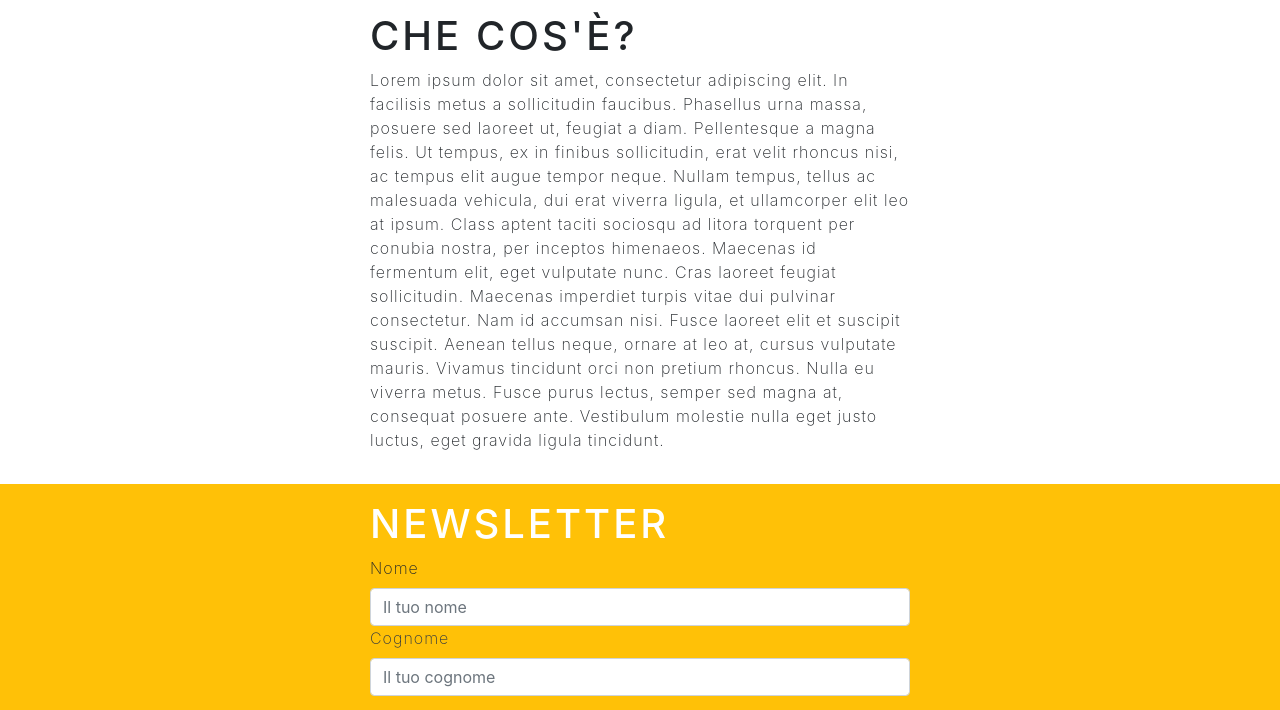
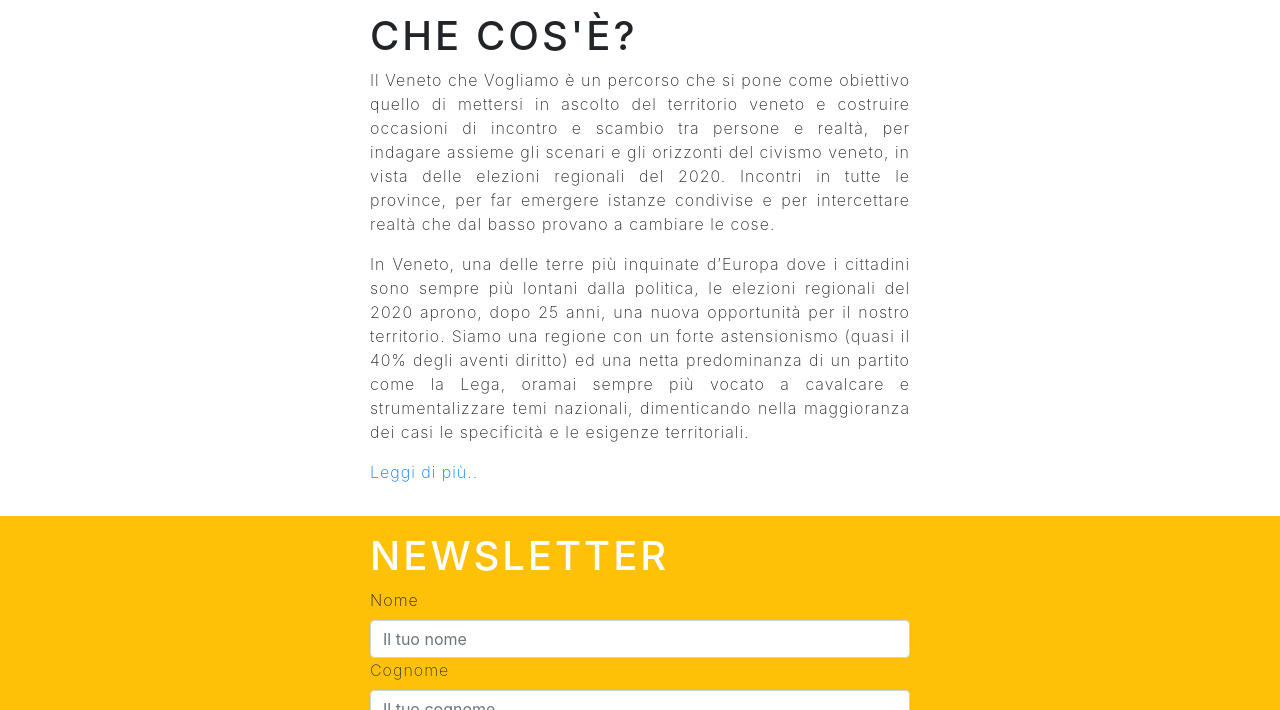
Before and after one commit to venetochevogliamo/venetochevogliamo.it, a Jekyll site: the page built from index.html, in a window 1280 px wide and 900 px high, scrolled down 290 px, cut to the strip 190-900 px from the top of the window. Built offline with Jekyll 4.4.1, drawn with Linux system fonts in a browser that asks for light colours; nearby versions of some CDN libraries; library files that are not in the unit come from our copies.

Commit message:
New about text

```diff
--- a/_includes/about.html
+++ b/_includes/about.html
@@ -3,22 +3,76 @@
   <div class="row justify-content-md-center py-3">
     <div class="col col-md-6">
       <h1>Che cos'è?</h1>
-      <p class="justify">
-        Lorem ipsum dolor sit amet, consectetur adipiscing elit. In facilisis
-        metus a sollicitudin faucibus. Phasellus urna massa, posuere sed laoreet
-        ut, feugiat a diam. Pellentesque a magna felis. Ut tempus, ex in finibus
-        sollicitudin, erat velit rhoncus nisi, ac tempus elit augue tempor
-        neque. Nullam tempus, tellus ac malesuada vehicula, dui erat viverra
-        ligula, et ullamcorper elit leo at ipsum. Class aptent taciti sociosqu
-        ad litora torquent per conubia nostra, per inceptos himenaeos. Maecenas
-        id fermentum elit, eget vulputate nunc. Cras laoreet feugiat
-        sollicitudin. Maecenas imperdiet turpis vitae dui pulvinar consectetur.
-        Nam id accumsan nisi. Fusce laoreet elit et suscipit suscipit. Aenean
-        tellus neque, ornare at leo at, cursus vulputate mauris. Vivamus
-        tincidunt orci non pretium rhoncus. Nulla eu viverra metus. Fusce purus
-        lectus, semper sed magna at, consequat posuere ante. Vestibulum molestie
-        nulla eget justo luctus, eget gravida ligula tincidunt.
+      <p class="text-justify">
+        Il Veneto che Vogliamo è un percorso che si pone come obiettivo quello
+        di mettersi in ascolto del territorio veneto e costruire occasioni di
+        incontro e scambio tra persone e realtà, per indagare assieme gli
+        scenari e gli orizzonti del civismo veneto, in vista delle elezioni
+        regionali del 2020. Incontri in tutte le province, per far emergere
+        istanze condivise e per intercettare realtà che dal basso provano a
+        cambiare le cose.
       </p>
+      <p class="text-justify">
+        In Veneto, una delle terre più inquinate d’Europa dove i cittadini sono
+        sempre più lontani dalla politica, le elezioni regionali del 2020
+        aprono, dopo 25 anni, una nuova opportunità per il nostro territorio.
+        Siamo una regione con un forte astensionismo (quasi il 40% degli aventi
+        diritto) ed una netta predominanza di un partito come la Lega, oramai
+        sempre più vocato a cavalcare e strumentalizzare temi nazionali,
+        dimenticando nella maggioranza dei casi le specificità e le esigenze
+        territoriali.
+      </p>
+      <p>
+        <a
+          data-toggle="collapse"
+          href="#collapseText"
+          role="button"
+          aria-expanded="false"
+          aria-controls="collapseText"
+        >
+          Leggi di pi&ugrave;..
+        </a>
+      </p>
+      <div class="collapse" id="collapseText">
+        <p class="text-justify">
+          Ci sono però molti veneti profondamente convinti che il futuro non sia
+          scritto, che nella regione esistano forti spinte verso il cambiamento
+          e che serva mettersi in gioco tutti assieme con molta umiltà per
+          disegnarlo. Per questo prende il via questa campagna, per costruire
+          una rete tra soggetti e persone senza un fulcro centrale definito, per
+          coinvolgere e ascoltare il territorio, facendolo partecipe e
+          protagonista di un processo per la costruzione di un nuovo percorso
+          politico dal basso. In questi incontri si discuterà di temi strategici
+          per il nostro territorio: ambiente, sanità, trasporti, lavoro, temi
+          che sappiano fare da innesco ad un dibattito dove tutti potranno avere
+          voce, con brevi interventi. Sarà poi chi vive il territorio a
+          contribuire e portare la propria esperienza e costruire il dibattito.
+        </p>
+        <p class="text-justify">
+          Perchè discuteremo di temi, prima di ogni altra cosa.
+        </p>
+        <p class="text-justify">
+          Ciò che ci unisce e fa da base ad un percorso condiviso non lo
+          possiamo trovare nei calcoli o nelle appartenenze. Sta nelle grandi
+          questioni che riguardano la nostra terra, ed è discutendo di quelle
+          che possiamo costruire una base comune. Se esiste una possibilità di
+          costruire un percorso innovativo ed efficace in Veneto, serve
+          coinvolgere le periferie (fisiche e sociali) per portarne la voce al
+          centro. E questo deve avvenire a maggior ragione in una delle regioni
+          italiane con la maggiore dispersione territoriale. Per questo è
+          importante formare una rete, avviare un percorso di ascolto reciproco,
+          discutere dei temi che uniscono, costruire una base prima di pensare
+          alle altezze.
+        </p>
+        <p class="text-justify">
+          Alla fine di questo percorso, con tutti coloro che ne prenderanno
+          parte, tireremo le somme di quanto emerso e delle questioni che tutti
+          riteniamo fondamentali. Se saremo tutti d’accordo e avremo trovato
+          punti in comune, inizieremo a ragionare di come sfidare la Lega nella
+          nostra regione. Abbiamo fiducia e ottimismo verso ciò che potremo
+          costruire.
+        </p>
+      </div>
     </div>
   </div>
 </div>
```
